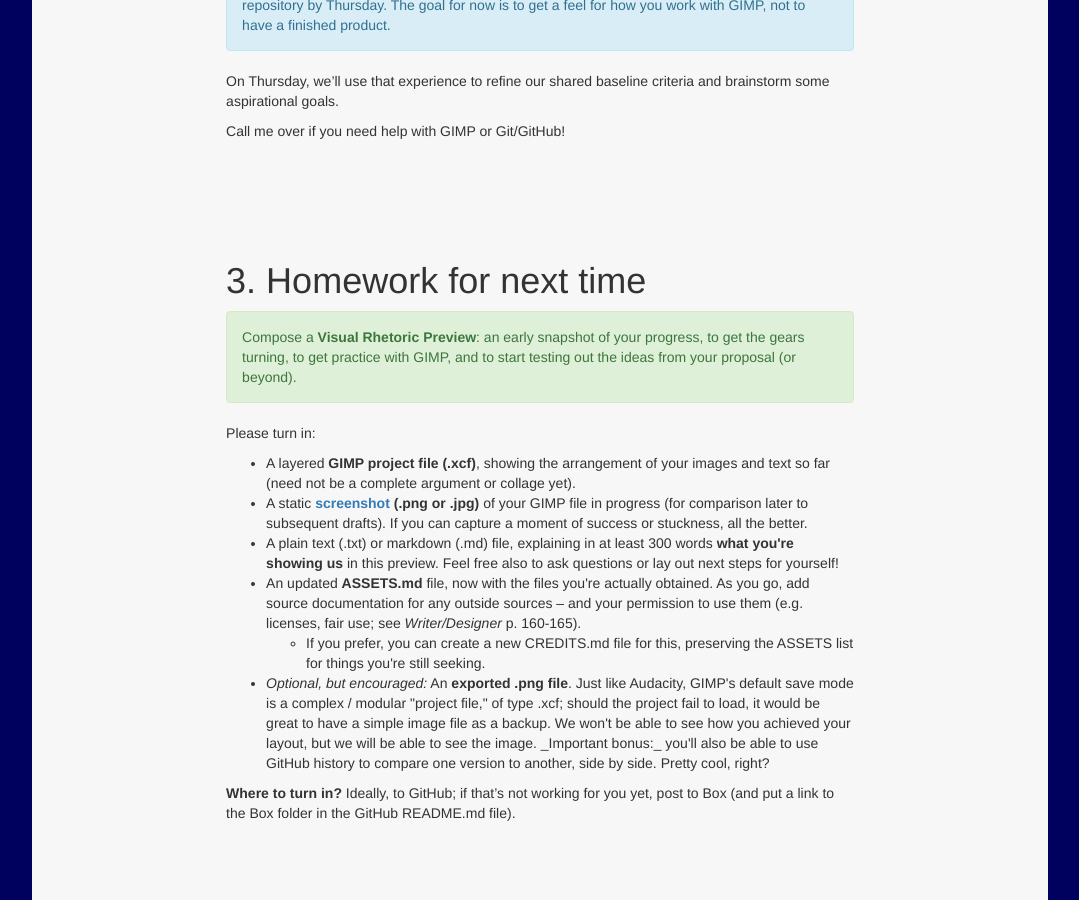
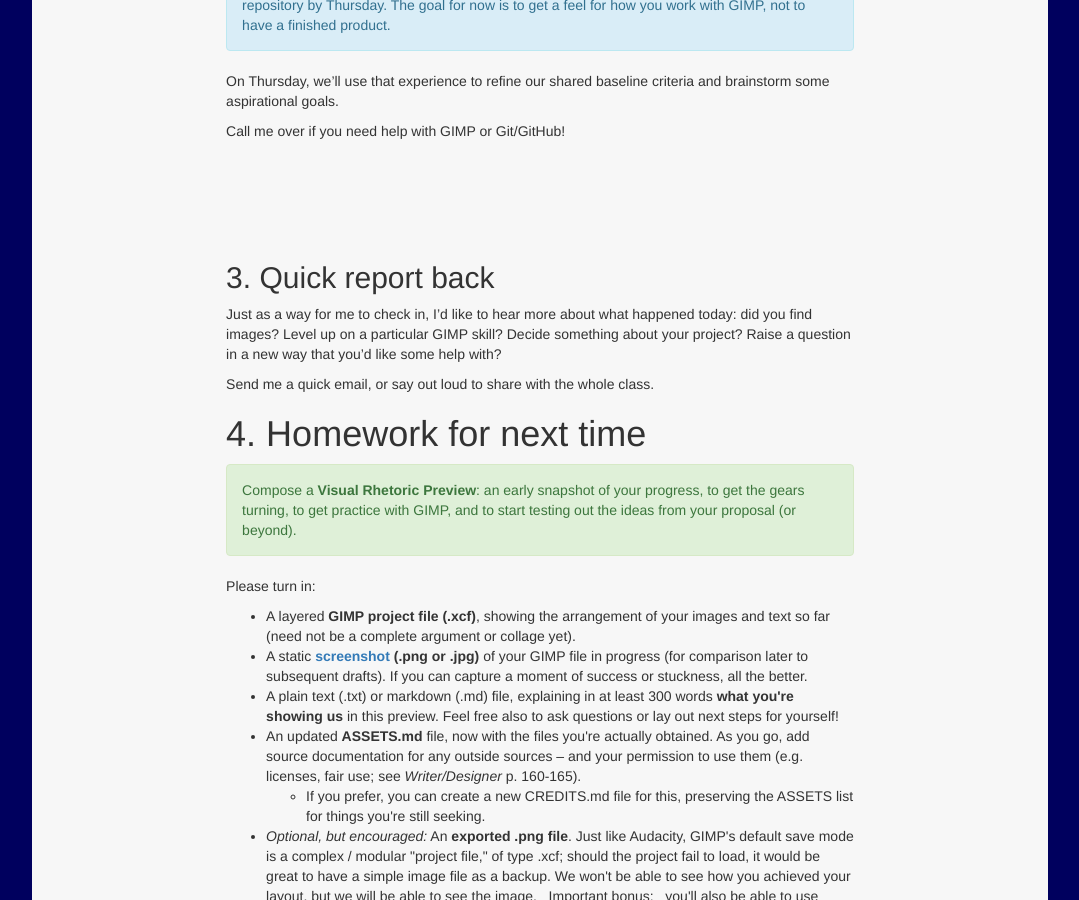
Before and after one commit to benmiller314/cdm2019fall, a Jekyll site: the page built from plans/lesson-12.md, in a window 1280 px wide and 900 px high, scrolled down 1041 px. Shown: the whole window, without its empty margins (100-1179 px from the left). Built offline with Jekyll 4.4.1, drawn with Linux system fonts in a browser that asks for light colours; our own code applies the rules of GitHub Pages for plain Markdown files.

Commit message:
add check-in at end of class

```diff
--- a/plans/lesson-12.md
+++ b/plans/lesson-12.md
@@ -54,7 +54,13 @@
 <!-- This div left intentionally blank, for spacing -->
 </div>
 
-# 3. Homework for next time
+## 3. Quick report back
+
+Just as a way for me to check in, I'd like to hear more about what happened today: did you find images? Level up on a particular GIMP skill? Decide something about your project? Raise a question in a new way that you'd like some help with?
+
+Send me a quick email, or say out loud to share with the whole class.
+
+# 4. Homework for next time
 <div class="alert alert-success">
 Compose a <strong>Visual Rhetoric Preview</strong>: an early snapshot of your progress, to get the gears turning, to get practice with GIMP, and to start testing out the ideas from your proposal (or beyond).
 </div>
```
